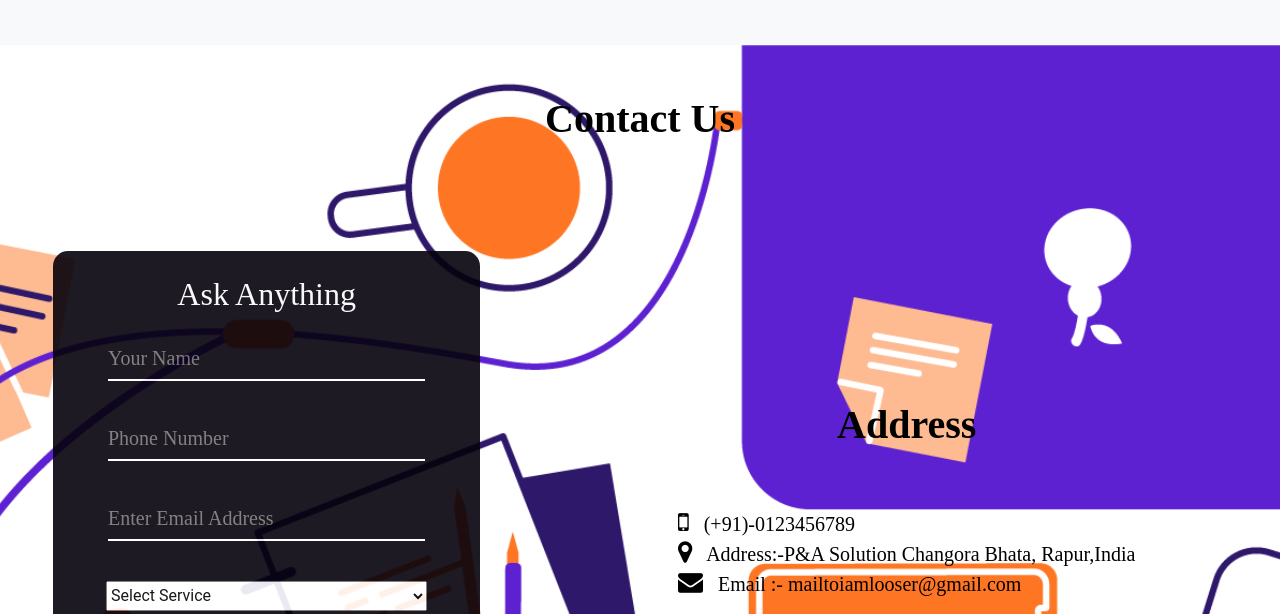
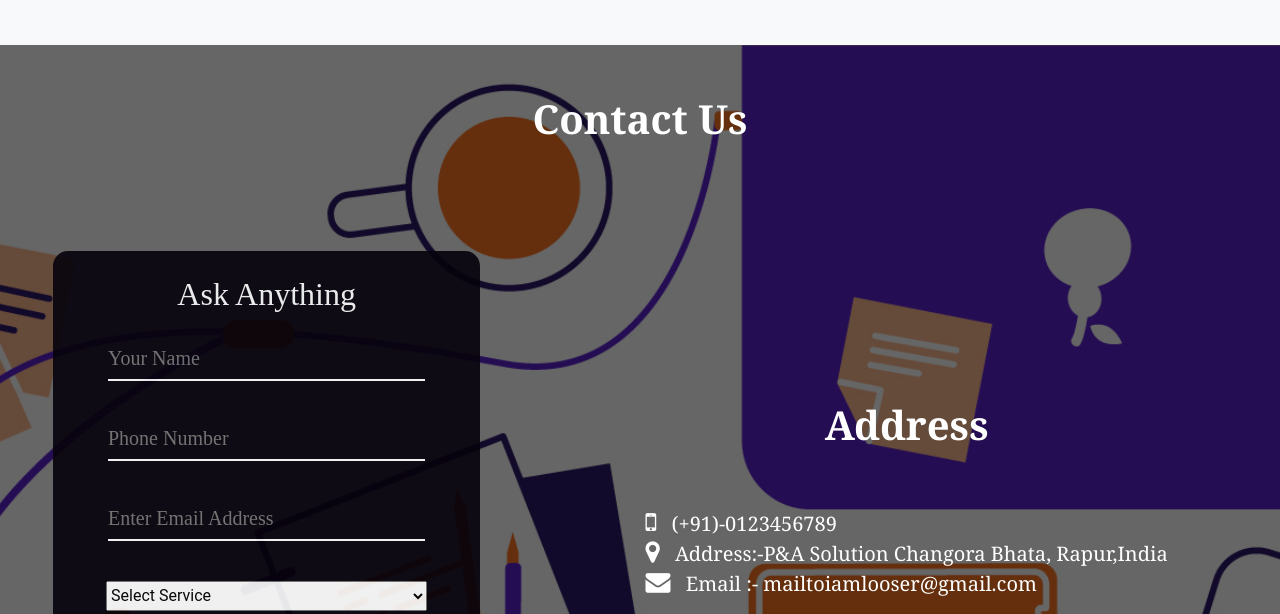
Before and after one commit to Anmol362/Perfect-Tech-Solution, a plain HTML site: page index.html in a window 1280 px wide. Shown: the part 2804-3418 px from the top of the page. Drawn offline with nearby package versions, Linux system fonts and the light colour scheme; a script that the page names is missing.

Commit message:
Add files via upload

```diff
--- a/responsive.css
+++ b/responsive.css
@@ -320,3 +320,17 @@
             width: 85%;
         }
 }
+@media screen and (max-width:300px)
+    {
+        .address
+        {
+            margin-top: 150px;
+            font-size: 25px;
+        }
+        .show_location
+        {
+            margin-top: 40px !important;
+            margin-bottom: 50px !important;
+        }
+
+}
--- a/style.css
+++ b/style.css
@@ -1070,13 +1070,25 @@ img
     position: relative;
 	font-family: 'Cormorant Garamond', serif;
 }
+#contact::before
+{
+    content: '';
+	position: absolute;
+	/*top: 0;*/
+	width: 100%;
+	height: 100%;
+	background: #000;
+	opacity: 0.6;
+}
 
 #contact h1
 {
 	padding-top: 50px;
 	padding-bottom: 100px;
-	color: #000;
+    position: relative;
+	color: #fff;
     font-weight: bolder;
+    font-family: Georgia, 'Times New Roman', Times, serif;
 }
 .address
 {
@@ -1086,7 +1098,9 @@ img
 {
 	list-style: none;
 	font-size: 20px;
-	color: #000;
+	color: #fff;
+
+    font-family: Georgia, 'Times New Roman', Times, serif;
 }
 .address ul li i
 {
```
